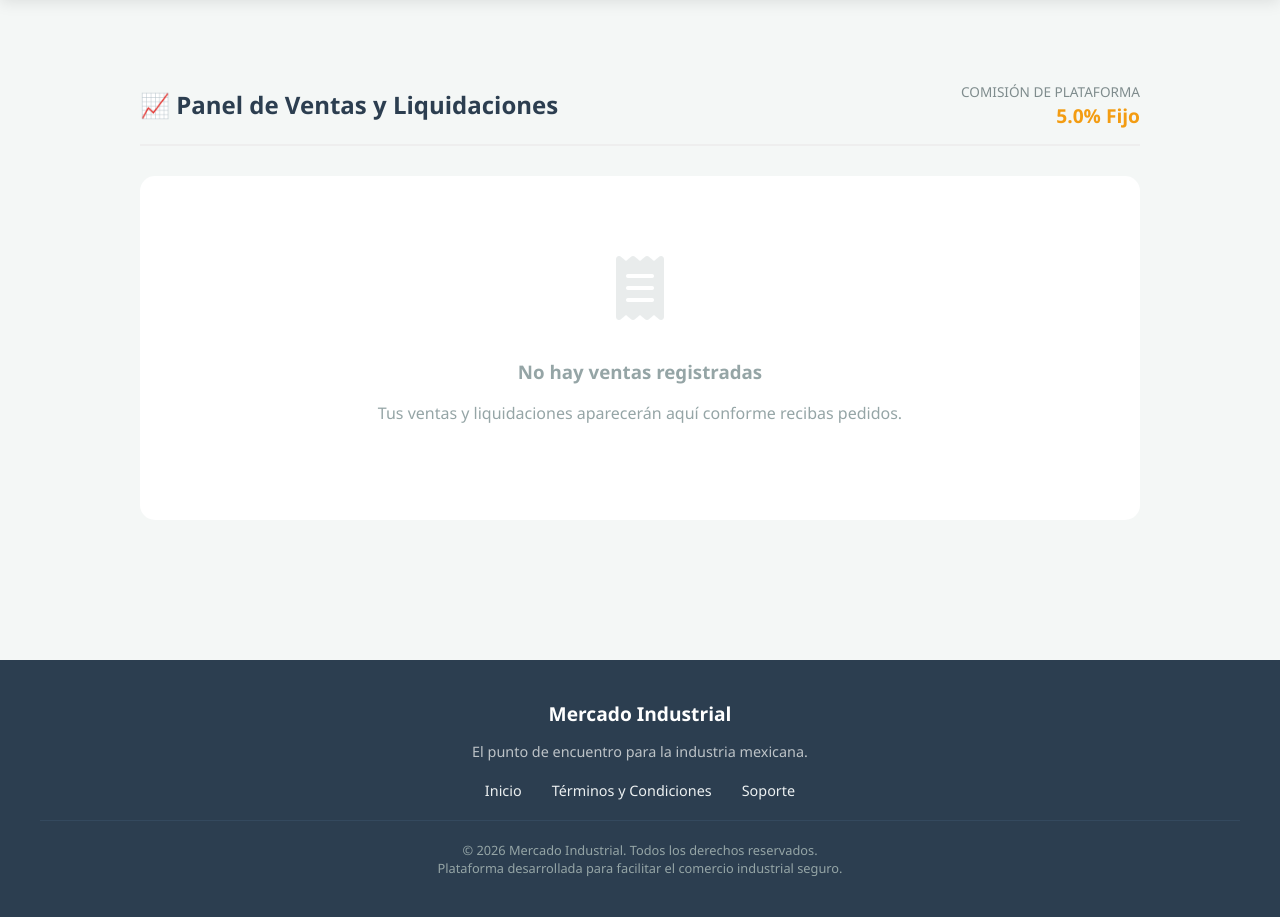
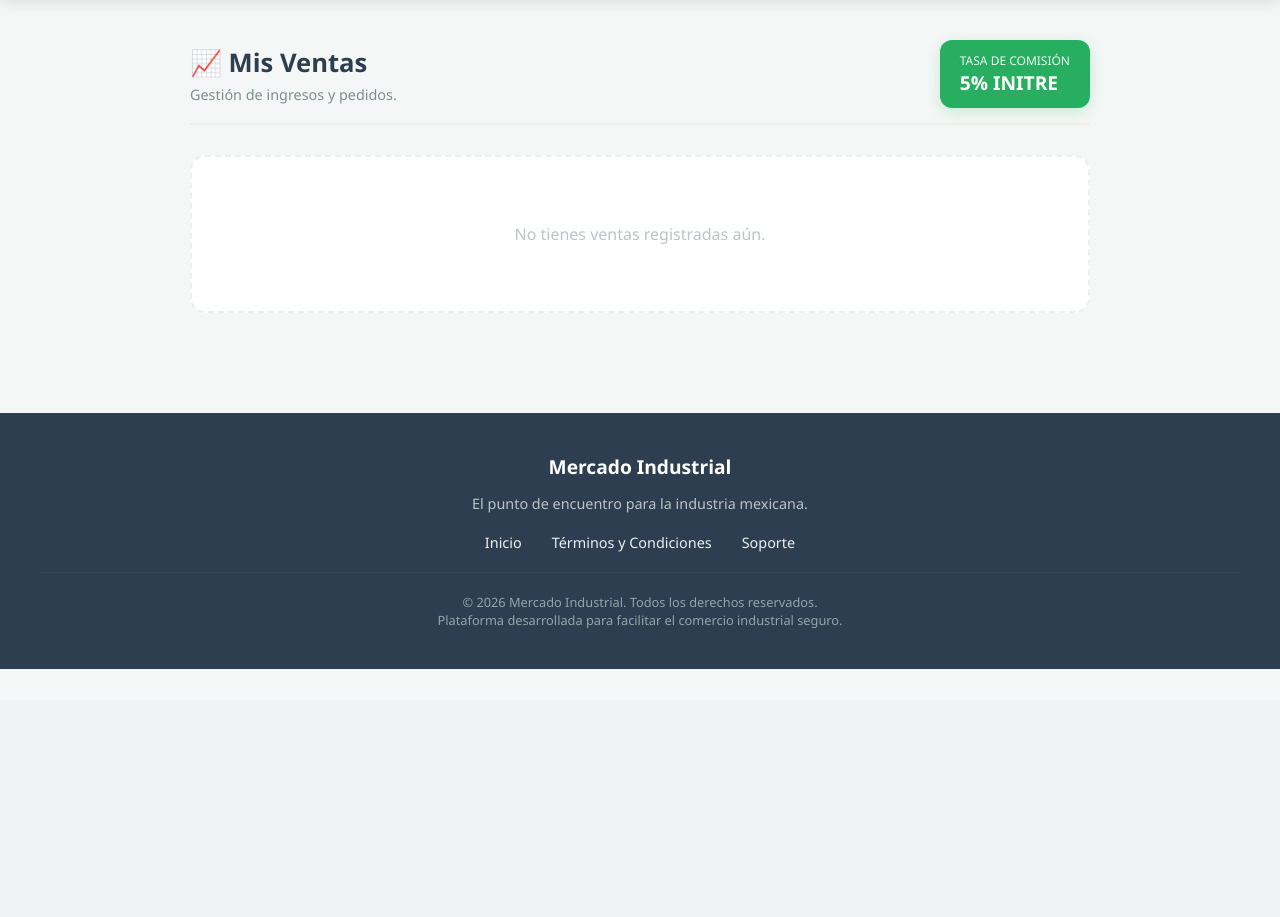
Before and after one commit to fernando871216-rgb/mercado-industrial, a Django app: page /mis-ventas/ in a window 1280 px wide. Shown: the part 100-1017 px from the top of the page. After the commit the page ends 769 px from the top, so only its background shows below. Run offline with Django 5.2, Linux system fonts and the light colour scheme; a user stored in the database is signed in; data that the repository does not hold is empty.

Commit message:
Update mis_ventas.html

```diff
--- a/marketplace/templates/marketplace/mis_ventas.html
+++ b/marketplace/templates/marketplace/mis_ventas.html
@@ -1,100 +1,89 @@
 {% extends 'marketplace/base.html' %}
 
 {% block content %}
-<div class="container" style="max-width: 1000px; margin: 40px auto; padding: 20px; font-family: 'Segoe UI', sans-serif;">
+<div class="container" style="max-width: 900px; margin: 20px auto; padding: 0 15px; font-family: 'Segoe UI', sans-serif;">
 
-    <div style="display: flex; justify-content: space-between; align-items: center; margin-bottom: 30px; border-bottom: 2px solid #eee; padding-bottom: 15px;">
-        <h2 style="color: #2c3e50; margin: 0;">📈 Panel de Ventas y Liquidaciones</h2>
-        <div style="text-align: right;">
-            <span style="color: #7f8c8d; font-size: 0.85rem; text-transform: uppercase;">Comisión de Plataforma</span>
-            <div style="color: #f39c12; font-weight: bold; font-size: 1.2rem;">5.0% Fijo</div>
+    <div style="display: flex; flex-wrap: wrap; justify-content: space-between; align-items: center; margin-bottom: 30px; gap: 15px; border-bottom: 2px solid #eee; padding-bottom: 15px;">
+        <div>
+            <h2 style="color: #2c3e50; margin: 0; font-size: 1.6rem;">📈 Mis Ventas</h2>
+            <p style="color: #7f8c8d; margin: 5px 0 0 0; font-size: 0.9rem;">Gestión de ingresos y pedidos.</p>
+        </div>
+        <div style="background: #27ae60; color: white; padding: 12px 20px; border-radius: 12px; box-shadow: 0 4px 15px rgba(39,174,96,0.2);">
+            <span style="font-size: 0.75rem; display: block; text-transform: uppercase; opacity: 0.9;">Tasa de Comisión</span>
+            <strong style="font-size: 1.2rem;">5% INITRE</strong>
         </div>
     </div>
 
-    {% for venta in ventas %}
-    <div style="background: #fff; border-radius: 15px; box-shadow: 0 10px 25px rgba(0,0,0,0.05); margin-bottom: 25px; border: 1px solid #f0f0f0; overflow: hidden;">
-        <div style="display: flex; flex-wrap: wrap;">
+    <div style="display: flex; flex-direction: column; gap: 20px;">
+        {% for venta in ventas %}
+        <div style="background: white; border-radius: 15px; box-shadow: 0 4px 15px rgba(0,0,0,0.05); border: 1px solid #f0f0f0; overflow: hidden;">
 
-            <div style="flex: 1; min-width: 300px; padding: 25px; border-right: 1px dashed #eee;">
-                <span style="color: #bdc3c7; font-size: 0.8rem; font-weight: bold;">ID DE VENTA: #{{ venta.id }}</span>
-                <h3 style="color: #2c3e50; margin: 10px 0; font-size: 1.5rem; text-transform: uppercase;">{{ venta.product.title }}</h3>
-
-                <div style="display: flex; gap: 40px; margin-bottom: 20px;">
-                    <div>
-                        <span style="display: block; color: #95a5a6; font-size: 0.85rem;">Comprador</span>
-                        <strong style="color: #34495e;">{{ venta.buyer.username }}</strong>
-                    </div>
-                    <div>
-                        <span style="display: block; color: #95a5a6; font-size: 0.85rem;">Fecha de Operación</span>
-                        <strong style="color: #34495e;">{{ venta.created_at|date:"d/m/Y" }}</strong>
-                    </div>
+            <div style="padding: 15px; background: #f8f9fa; border-bottom: 1px solid #eee; display: flex; justify-content: space-between; align-items: center; flex-wrap: wrap; gap: 10px;">
+                <div>
+                    <span style="display: block; color: #95a5a6; font-size: 0.7rem; font-weight: bold; text-transform: uppercase;">Producto</span>
+                    <strong style="color: #2c3e50; font-size: 1.1rem;">{{ venta.product.title }}</strong>
                 </div>
-
-                <div style="display: flex; align-items: center; gap: 15px;">
+                <div style="text-align: right;">
                     {% if venta.status == 'pendiente' %}
-                        <span style="background: #fff9db; color: #f08c00; padding: 6px 15px; border-radius: 20px; font-size: 0.85rem; font-weight: bold; display: flex; align-items: center; gap: 5px;">
-                            <i class="fas fa-clock"></i> PENDIENTE
-                        </span>
-                        <a href="{% url 'cambiar_estado_venta' venta.id %}" style="color: #3498db; text-decoration: none; font-size: 0.9rem; font-weight: 500;">Cambiar estado</a>
+                        <span style="background: #fff3cd; color: #856404; padding: 4px 12px; border-radius: 20px; font-size: 0.75rem; font-weight: bold;">PENDIENTE</span>
                     {% elif venta.status == 'completado' %}
-                        <span style="background: #ebfbee; color: #2b8a3e; padding: 6px 15px; border-radius: 20px; font-size: 0.85rem; font-weight: bold;">
-                            <i class="fas fa-check-circle"></i> COMPLETADO
-                        </span>
+                        <span style="background: #d4edda; color: #155724; padding: 4px 12px; border-radius: 20px; font-size: 0.75rem; font-weight: bold;">COMPLETADO</span>
                     {% else %}
-                        <span style="background: #fff5f5; color: #c92a2a; padding: 6px 15px; border-radius: 20px; font-size: 0.85rem; font-weight: bold;">
-                            <i class="fas fa-times-circle"></i> CANCELADO
-                        </span>
-                    {% endif %}
-
-                    {% if venta.status != 'cancelado' %}
-                        <a href="{% url 'cancelar_venta' venta.id %}"
-                           onclick="return confirm('¿Seguro que deseas cancelar? El stock regresará al inventario y se anulará el desglose financiero.')"
-                           style="color: #e74c3c; text-decoration: none; font-size: 0.9rem; font-weight: 500; margin-left: auto;">
-                           <i class="fas fa-trash-alt"></i> Cancelar Venta
-                        </a>
+                        <span style="background: #f8d7da; color: #721c24; padding: 4px 12px; border-radius: 20px; font-size: 0.75rem; font-weight: bold;">CANCELADO</span>
                     {% endif %}
                 </div>
             </div>
 
-            <div style="flex: 1; min-width: 300px; padding: 25px; background: #fafafa;">
-                <h4 style="margin: 0 0 15px 0; color: #7f8c8d; font-size: 0.9rem;">Desglose Financiero (MXN)</h4>
-
-                <div style="display: flex; justify-content: space-between; margin-bottom: 8px;">
-                    <span style="color: #34495e;">Precio de Venta:</span>
-                    <span style="font-weight: bold; color: #2c3e50;">${{ venta.price }}</span>
+            <div style="padding: 15px;">
+                <div style="display: grid; grid-template-columns: repeat(auto-fit, minmax(140px, 1fr)); gap: 15px; margin-bottom: 15px;">
+                    <div>
+                        <span style="display: block; color: #95a5a6; font-size: 0.75rem;">Comprador:</span>
+                        <strong style="color: #34495e; font-size: 0.9rem; word-break: break-all;">{{ venta.buyer.username }}</strong>
+                    </div>
+                    <div>
+                        <span style="display: block; color: #95a5a6; font-size: 0.75rem;">Fecha:</span>
+                        <strong style="color: #34495e; font-size: 0.9rem;">{{ venta.created_at|date:"d/m/Y" }}</strong>
+                    </div>
                 </div>
 
-                <div style="display: flex; justify-content: space-between; margin-bottom: 8px; color: #95a5a6; font-size: 0.9rem;">
-                    <span>Costo Pasarela (3.49% + IVA + $4.64):</span>
-                    <span>- ${{ venta.get_gateway_cost|default:"5.04" }}</span>
-                </div>
-
-                <div style="display: flex; justify-content: space-between; margin-bottom: 15px; color: #e67e22; font-size: 0.9rem;">
-                    <span>Comisión INITRE (5%):</span>
-                    <span>- ${{ venta.get_platform_commission|default:"0.50" }}</span>
-                </div>
-
-                <div style="border-top: 1px solid #ddd; padding-top: 15px; display: flex; justify-content: space-between; align-items: center;">
-                    <span style="font-weight: bold; color: #2c3e50; font-size: 1.1rem;">Monto Neto a Pagar:</span>
-                    <span style="font-size: 1.6rem; font-weight: 800; color: #27ae60;">${{ venta.get_net_amount|default:"4.46" }}</span>
-                </div>
-
-                <div style="margin-top: 20px; background: #fff4e6; padding: 10px; border-radius: 8px; border-left: 4px solid #f39c12;">
-                    <p style="margin: 0; font-size: 0.75rem; color: #856404; line-height: 1.4;">
-                        <i class="fas fa-info-circle"></i> Este monto estará disponible para transferencia una vez que el comprador confirme la entrega física.
-                    </p>
+                <div style="background: #fcfcfc; border: 1px dashed #ddd; border-radius: 10px; padding: 12px;">
+                    <div style="display: flex; justify-content: space-between; margin-bottom: 5px; font-size: 0.85rem;">
+                        <span style="color: #7f8c8d;">Precio de Venta:</span>
+                        <span style="color: #2c3e50; font-weight: 600;">${{ venta.price }}</span>
+                    </div>
+                    <div style="display: flex; justify-content: space-between; margin-bottom: 5px; font-size: 0.85rem; color: #e74c3c;">
+                        <span>Comisiones (MP + INITRE):</span>
+                        <span>- ${{ venta.get_gateway_cost|add:venta.get_platform_commission }}</span>
+                    </div>
+                    <div style="display: flex; justify-content: space-between; margin-top: 8px; padding-top: 8px; border-top: 1px solid #eee;">
+                        <span style="font-weight: bold; color: #2c3e50;">A RECIBIR:</span>
+                        <span style="font-weight: 800; color: #27ae60; font-size: 1.1rem;">${{ venta.get_net_amount }}</span>
+                    </div>
                 </div>
             </div>
 
+            <div style="padding: 10px 15px; background: #fdfdfd; border-top: 1px solid #eee; display: flex; gap: 10px; flex-wrap: wrap;">
+                {% if venta.status == 'pendiente' %}
+                    <a href="{% url 'cambiar_estado_venta' venta.id %}"
+                       style="flex: 1; min-width: 100px; text-align: center; background: #3498db; color: white; padding: 8px; border-radius: 8px; text-decoration: none; font-size: 0.85rem; font-weight: bold;">
+                        Confirmar
+                    </a>
+                {% endif %}
+
+                {% if venta.status != 'cancelado' %}
+                    <a href="{% url 'cancelar_venta' venta.id %}"
+                       onclick="return confirm('¿Seguro que quieres cancelar y devolver el stock?')"
+                       style="flex: 1; min-width: 100px; text-align: center; background: #e74c3c; color: white; padding: 8px; border-radius: 8px; text-decoration: none; font-size: 0.85rem; font-weight: bold;">
+                        Cancelar
+                    </a>
+                {% endif %}
+            </div>
         </div>
+        {% empty %}
+        <div style="text-align: center; padding: 50px; background: white; border-radius: 15px; border: 2px dashed #eee;">
+            <p style="color: #bdc3c7;">No tienes ventas registradas aún.</p>
+        </div>
+        {% endfor %}
     </div>
-    {% empty %}
-    <div style="text-align: center; padding: 80px; background: white; border-radius: 15px; color: #95a5a6;">
-        <i class="fas fa-receipt" style="font-size: 4rem; opacity: 0.2; margin-bottom: 20px;"></i>
-        <h3>No hay ventas registradas</h3>
-        <p>Tus ventas y liquidaciones aparecerán aquí conforme recibas pedidos.</p>
-    </div>
-    {% endfor %}
-
 </div>
 {% endblock %}
```
